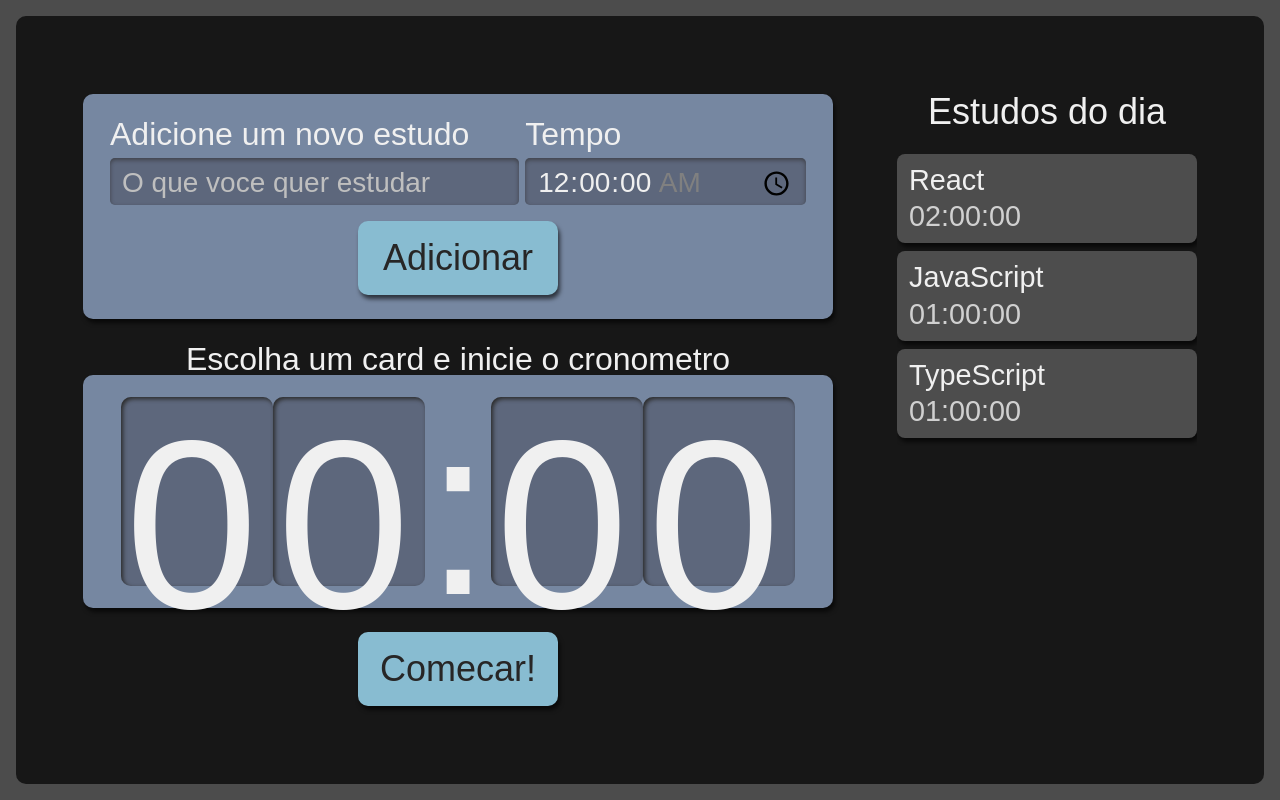
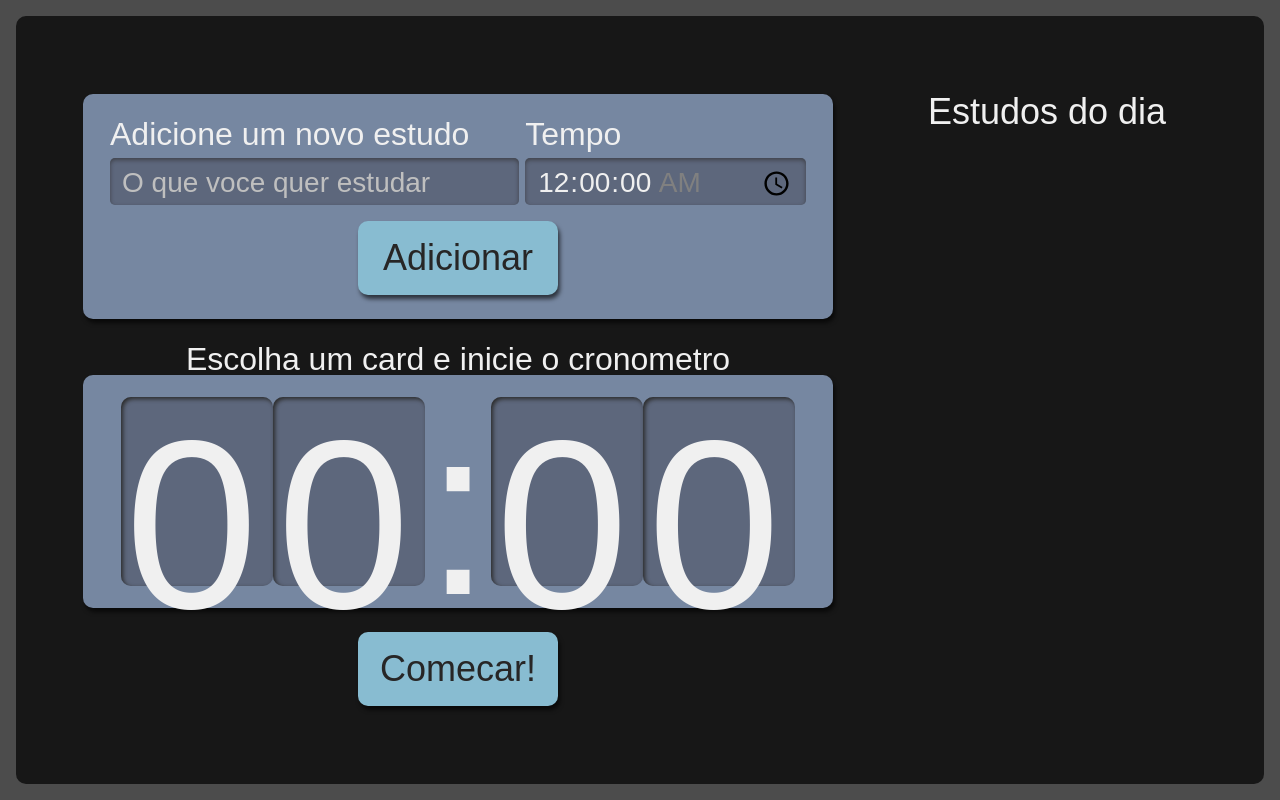
Before and after one commit to jonasemc/Task-Organizer, a React (Create React App) app: page / in a window 1280 px wide. Built offline with nearby package versions, Linux system fonts and the light colour scheme.

Commit message:
feat: add chosen tasks to form

```diff
--- a/src/components/form/form.tsx
+++ b/src/components/form/form.tsx
@@ -1,8 +1,11 @@
 import React from "react";
+import { Itarefa } from "../../types/tarefa";
 import Button from "../button/button";
 import style from "./form.module.scss";
 
-class Form extends React.Component {
+class Form extends React.Component<{
+  setTarefas: React.Dispatch<React.SetStateAction<Itarefa[]>>;
+}> {
   state = {
     tarefa: "",
     tempo: "00:00",
@@ -10,7 +13,10 @@
 
   adicionarTarefa(evento: React.FormEvent) {
     evento.preventDefault();
-    console.log(this.state);
+    this.props.setTarefas((tarefasAntigas) => [
+      ...tarefasAntigas,
+      { ...this.state },
+    ]);
   }
   render() {
     return (
--- a/src/components/list/list.tsx
+++ b/src/components/list/list.tsx
@@ -1,34 +1,11 @@
-import React, { useState } from "react";
+import { Itarefa } from "../../types/tarefa";
 import { Item } from "./item/item";
 import style from "./list.module.scss";
 
-function List() {
-  const [tarefas, setTarefas] = useState([
-    {
-      tarefa: "React",
-      tempo: "02:00:00",
-    },
-    {
-      tarefa: "JavaScript",
-      tempo: "01:00:00",
-    },
-    {
-      tarefa: "TypeScript",
-      tempo: "01:00:00",
-    },
-  ]);
+function List({ tarefas }: { tarefas: Itarefa[] }) {
   return (
     <aside className={style.listaTarefas}>
-      <h2
-        onClick={() => {
-          setTarefas([
-            ...tarefas,
-            { tarefa: "Estudar estado", tempo: "05:00:00" },
-          ]);
-        }}
-      >
-        Estudos do dia
-      </h2>
+      <h2>Estudos do dia</h2>
       <ul>
         {tarefas.map((item, index) => (
           <Item key={index} tarefa={item.tarefa} tempo={item.tempo} />
--- a/src/pages/App.tsx
+++ b/src/pages/App.tsx
@@ -1,14 +1,16 @@
-import React from "react";
+import React, { useState } from "react";
 import Form from "../components/form/form";
 import List from "../components/list/list";
 import Cronometro from "../components/cronometro/cronometro";
 import style from "./App.module.scss";
+import { Itarefa } from "../types/tarefa";
 
 function App() {
+  const [tarefas, setTarefas] = useState<Itarefa[] | []>([]);
   return (
     <div className={style.AppStyle}>
-      <Form />
-      <List />
+      <Form setTarefas={setTarefas} />
+      <List tarefas={tarefas} />
       <Cronometro />
     </div>
   );
```
